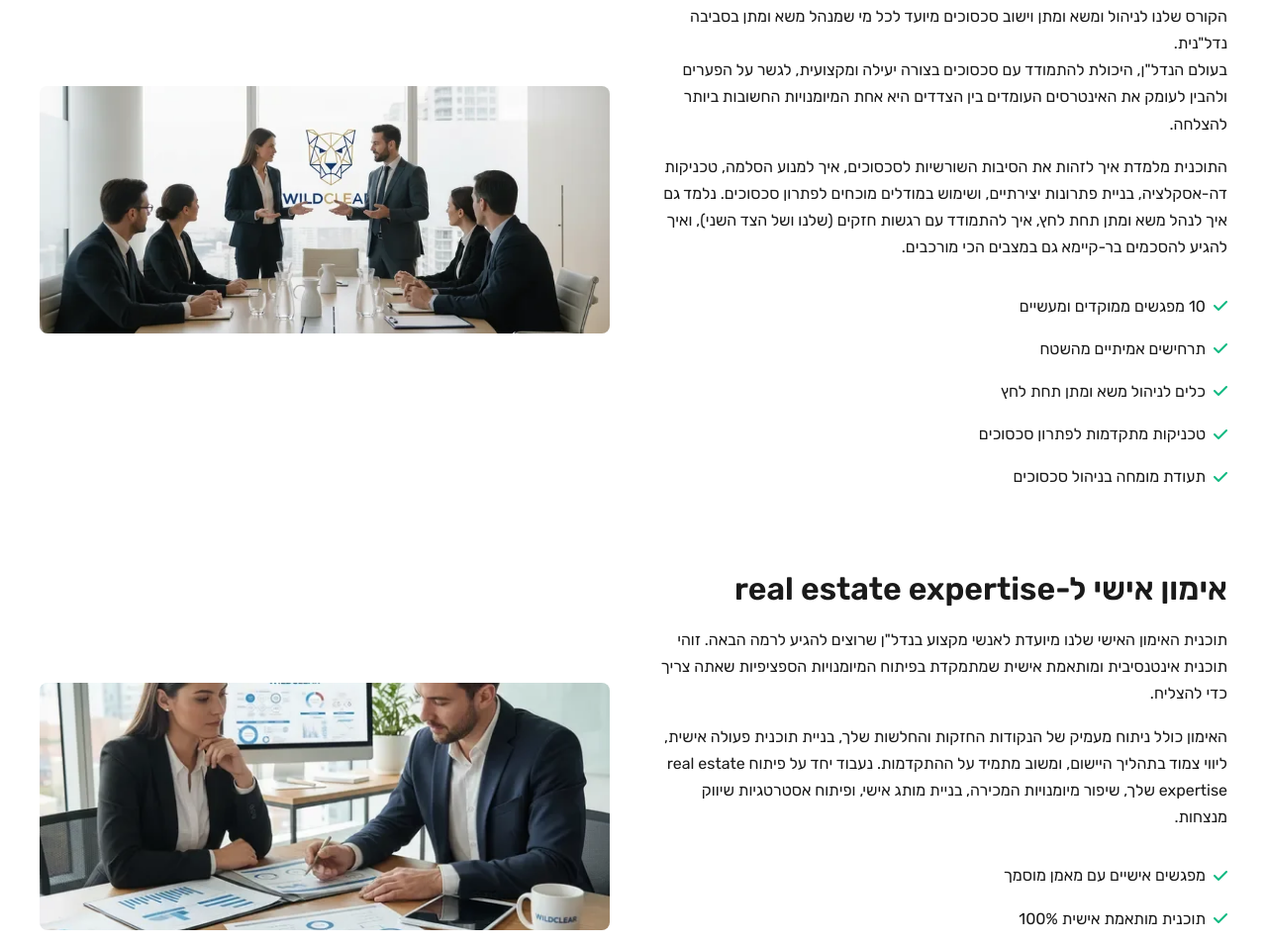
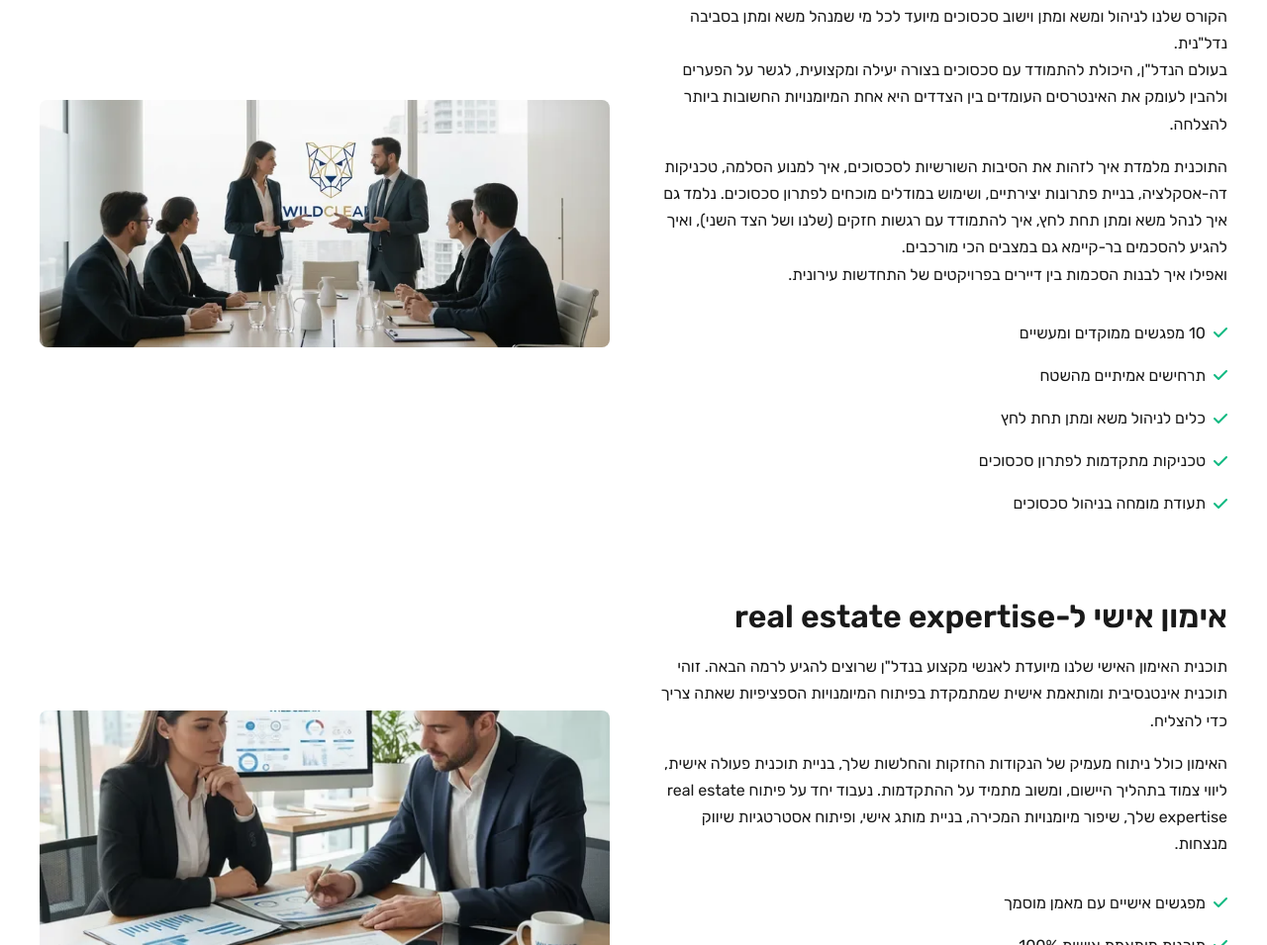
Before and after one commit to slipwoker/zappy-website-3ca70348-078e-49e8-a817-959bba59687f, a plain HTML site: page public/services.html in a window 1280 px wide. Shown: the part 1718-2673 px from the top of the page at 99% size. Drawn offline with Linux system fonts and the light colour scheme; no server answers.

Commit message:
Update text content: "התוכנית מלמדת איך לזהות את הסיבות השורשיות לסכסוכי..." → "התוכנית מלמדת איך לזהות את הסיבות השורשיות לסכסוכי..."

```diff
--- a/public/services.html
+++ b/public/services.html
@@ -355,7 +355,7 @@
         <div class="service-detail-content">
           <h2>קורס ניהול משא ומתן וישוב סכסוכים</h2>
           <p>הקורס שלנו לניהול ומשא ומתן וישוב סכסוכים מיועד לכל מי שמנהל משא ומתן בסביבה נדל"נית. <br> בעולם הנדל"ן, היכולת להתמודד עם סכסוכים בצורה יעילה ומקצועית, לגשר על הפערים ולהבין לעומק את האינטרסים העומדים בין הצדדים היא אחת המיומנויות החשובות ביותר להצלחה.</p>
-          <p>התוכנית מלמדת איך לזהות את הסיבות השורשיות לסכסוכים, איך למנוע הסלמה, טכניקות דה-אסקלציה, בניית פתרונות יצירתיים, ושימוש במודלים מוכחים לפתרון סכסוכים. נלמד גם איך לנהל משא ומתן תחת לחץ, איך להתמודד עם רגשות חזקים (שלנו ושל הצד השני), ואיך להגיע להסכמים בר-קיימא גם במצבים הכי מורכבים.</p>
+          <p>התוכנית מלמדת איך לזהות את הסיבות השורשיות לסכסוכים, איך למנוע הסלמה, טכניקות דה-אסקלציה, בניית פתרונות יצירתיים, ושימוש במודלים מוכחים לפתרון סכסוכים. נלמד גם איך לנהל משא ומתן תחת לחץ, איך להתמודד עם רגשות חזקים (שלנו ושל הצד השני), ואיך להגיע להסכמים בר-קיימא גם במצבים הכי מורכבים.<br>ואפילו איך לבנות הסכמות בין דיירים בפרויקטים של התחדשות עירונית.</p>
           <ul class="service-features">
             <li><i class="fas fa-check"></i> 10 מפגשים ממוקדים ומעשיים</li>
             <li><i class="fas fa-check"></i> תרחישים אמיתיים מהשטח</li>
```
Also changed, not shown: services.html (+1 -1 lines).
